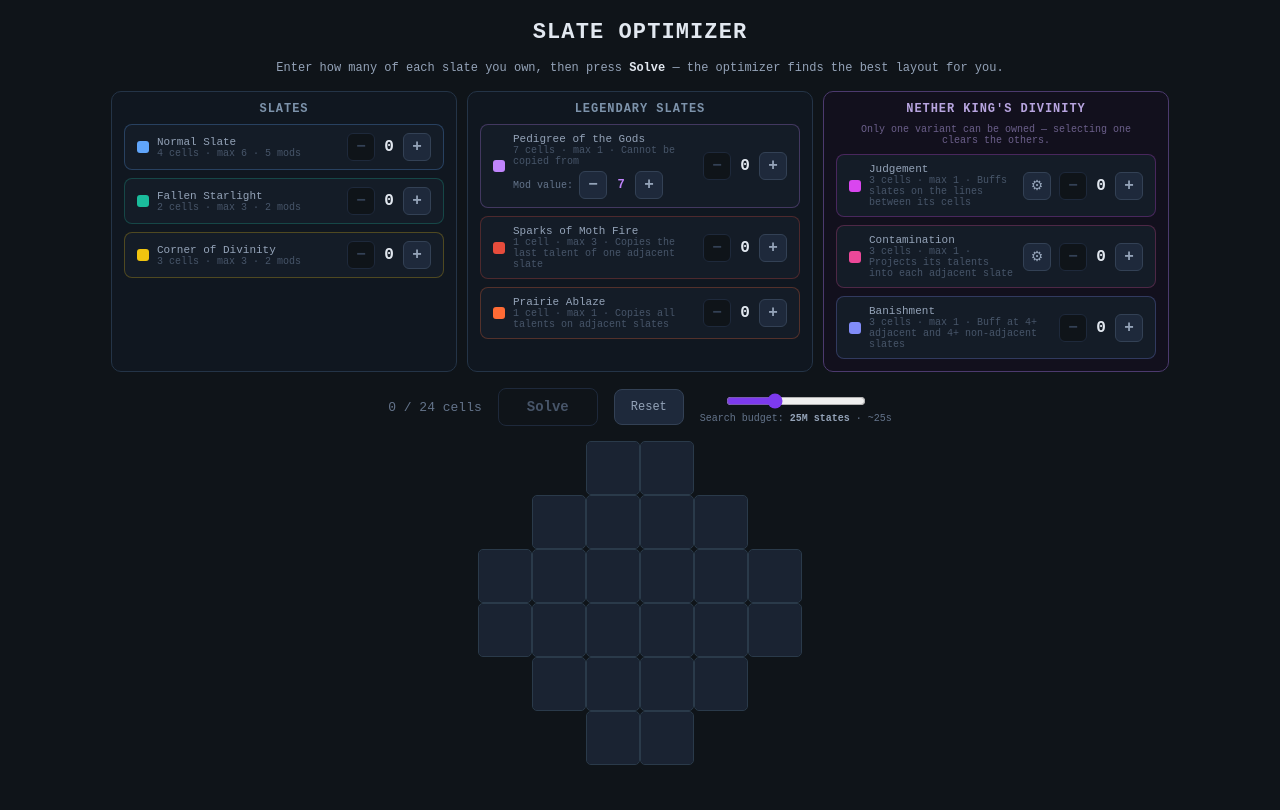
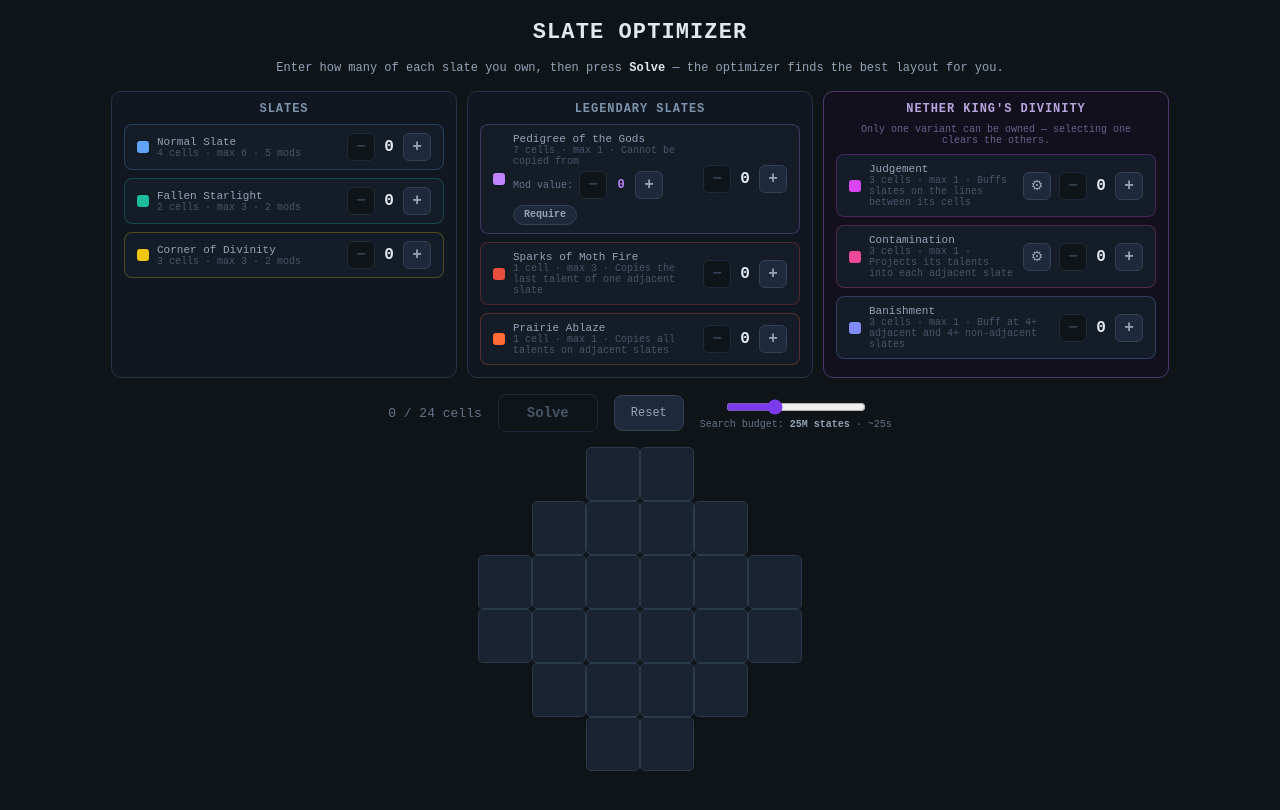
Before and after one commit to chaseh80/Slate-Optimizer, a React (Vite) app: page / in a window 1280 px wide. Shown: the top 810 px of the page. Built offline with nearby package versions, Linux system fonts and the light colour scheme.

Commit message:
ui changes that influence optimization

```diff
--- a/src/SlateOptimizer.jsx
+++ b/src/SlateOptimizer.jsx
@@ -2,7 +2,7 @@ import { useState, useMemo, useCallback, useRef } from "react";
 import {
   ROWS, COLS, VALID, VALID_SET, TOTAL,
   PIECE_SIZE, PIECE_MAX, NETHER, COLORS, PIECE_LABELS, PIECE_DESC,
-  NETHER_MODS, EMPTY_MODS, DEFAULT_PEDIGREE_VALUE, modValueTable, analyzeSolution,
+  NETHER_MODS, EMPTY_MODS, DEFAULT_PEDIGREE_VALUE, MAX_PEDIGREE_VALUE, modValueTable, analyzeSolution,
 } from "./solver.js";
 
 /* ───── Inventory columns ───── */
@@ -45,6 +45,7 @@ export default function SlateOptimizer(){
   const [counts, setCounts] = useState({...EMPTY_COUNTS});
   const [mods, setMods] = useState({...EMPTY_MODS});
   const [pedigreeVal, setPedigreeVal] = useState(DEFAULT_PEDIGREE_VALUE);
+  const [requirePedigree, setRequirePedigree] = useState(false);
   const [modOpen, setModOpen] = useState(null); // which nether cat's modifier panel is open
   const [budgetIdx, setBudgetIdx] = useState(2); // default 25M states
   const [solving, setSolving] = useState(false);
@@ -60,7 +61,17 @@ export default function SlateOptimizer(){
   },[]);
 
   const changePedigreeVal = useCallback((v)=>{
-    setPedigreeVal(Math.max(1, Math.min(15, v)));
+    setPedigreeVal(Math.max(0, Math.min(MAX_PEDIGREE_VALUE, v)));
+    setResult(null);
+  },[]);
+
+  const toggleRequirePedigree = useCallback(()=>{
+    setRequirePedigree(prev=>{
+      const next = !prev;
+      // Requiring pedigree implies owning one.
+      if(next) setCounts(p=>p.pedigree>0 ? p : {...p, pedigree:1});
+      return next;
+    });
     setResult(null);
   },[]);
 
@@ -74,6 +85,7 @@ export default function SlateOptimizer(){
       if(NETHER.includes(cat) && val>0) NETHER.filter(x=>x!==cat).forEach(x=>{ n[x]=0; });
       return n;
     });
+    if(cat==="pedigree" && val===0) setRequirePedigree(false);
     setResult(null);
   },[]);
 
@@ -92,8 +104,8 @@ export default function SlateOptimizer(){
         setResult(e.data.result); setSolving(false); setProgress(null);
       }
     };
-    w.postMessage({counts, mods, pedigreeVal, maxIters:BUDGETS[budgetIdx].v});
-  },[counts,mods,pedigreeVal,totalArea,solving,budgetIdx]);
+    w.postMessage({counts, mods, pedigreeVal, requirePedigree, maxIters:BUDGETS[budgetIdx].v});
+  },[counts,mods,pedigreeVal,requirePedigree,totalArea,solving,budgetIdx]);
 
   const handleCancel = useCallback(()=>{
     if(workerRef.current){ workerRef.current.terminate(); workerRef.current = null; }
@@ -177,7 +189,8 @@ export default function SlateOptimizer(){
               {col.title}
             </div>
             {col.note && <div style={{fontSize:10, color:"#6b5f8a", maxWidth:300, textAlign:"center"}}>{col.note}</div>}
-            {col.cats.map(cat=>renderCard(cat, counts, setCount, mods, setModOpen, pedigreeVal, changePedigreeVal))}
+            {col.cats.map(cat=>renderCard(cat, counts, setCount, mods, setModOpen,
+              {pedigreeVal, changePedigreeVal, requirePedigree, toggleRequirePedigree}))}
           </div>
         ))}
       </div>
@@ -390,7 +403,8 @@ export default function SlateOptimizer(){
   );
 }
 
-function renderCard(cat, counts, setCount, mods, openMods, pedigreeVal, changePedigreeVal){
+function renderCard(cat, counts, setCount, mods, openMods, pedigree){
+  const {pedigreeVal, changePedigreeVal, requirePedigree, toggleRequirePedigree} = pedigree;
   // Inside the Nether section the header already says "Nether King's Divinity".
   const label = NETHER.includes(cat) ? PIECE_LABELS[cat].split(": ")[1] : PIECE_LABELS[cat];
   const modList = NETHER_MODS[cat];
@@ -412,11 +426,20 @@ function renderCard(cat, counts, setCount, mods, openMods, pedigreeVal, changePe
           {PIECE_DESC[cat] ? ` · ${PIECE_DESC[cat]}` : ""}
         </div>
         {cat==="pedigree" && (
-          <div style={{display:"flex", alignItems:"center", gap:6, marginTop:4}}>
+          <div style={{display:"flex", alignItems:"center", gap:6, marginTop:4, flexWrap:"wrap"}}>
             <span style={{fontSize:10, color:"#64748b"}}>Mod value:</span>
-            <Btn small onClick={()=>changePedigreeVal(pedigreeVal-1)} disabled={pedigreeVal<=1}>−</Btn>
+            <Btn small onClick={()=>changePedigreeVal(pedigreeVal-1)} disabled={pedigreeVal<=0}>−</Btn>
             <span style={{fontSize:12, fontWeight:700, color:"#c084fc", minWidth:16, textAlign:"center"}}>{pedigreeVal}</span>
-            <Btn small onClick={()=>changePedigreeVal(pedigreeVal+1)} disabled={pedigreeVal>=15}>+</Btn>
+            <Btn small onClick={()=>changePedigreeVal(pedigreeVal+1)} disabled={pedigreeVal>=MAX_PEDIGREE_VALUE}>+</Btn>
+            <button onClick={toggleRequirePedigree} style={{
+              padding:"4px 10px", fontSize:10, fontWeight:700, fontFamily:"inherit",
+              background:requirePedigree?"#3b2a5e":"#1e293b",
+              color:requirePedigree?"#c4a7f7":"#94a3b8",
+              border:`1px solid ${requirePedigree?"#7c3aed":"#334155"}`,
+              borderRadius:12, cursor:"pointer", lineHeight:1,
+            }}>
+              {requirePedigree?"✓ Required":"Require"}
+            </button>
           </div>
         )}
       </div>
--- a/src/solver.js
+++ b/src/solver.js
@@ -83,8 +83,10 @@ export const CONTAM_BASE = 2;       // mods Contamination projects into each tar
 export const JUDGE_PCT = 0.5;       // base effect increase for slates on Judgement's lines
 export const BANISH_VALUE = 5;      // flat value of Banishment's buff
 export const COVER_EPS = 0.01;      // per-cell tie-breaker
-// Intrinsic mod counts (pedigree's is user-adjustable at runtime).
-export const DEFAULT_PEDIGREE_VALUE = 7;
+// Intrinsic mod counts (pedigree's is user-adjustable at runtime, 0–3:
+// its mods are impactful but unscalable, so "require it" is the usual want).
+export const DEFAULT_PEDIGREE_VALUE = 0;
+export const MAX_PEDIGREE_VALUE = 3;
 export function modValueTable(pedigreeVal){
   return {pedigree:pedigreeVal, normal:5, starlight:2, corner:2,
           spark:0, prairie:0, judgement:0, contamination:0, banishment:0};
@@ -213,7 +215,7 @@ export const DIRS8 = [...DIRS,[1,1],[1,-1],[-1,1],[-1,-1]];
    Banishment, when placed, is a hard constraint: at least 4 adjacent and
    at least 4 non-adjacent other slates — solutions violating it are never recorded.
    Spark and Prairie may never be placed adjacent to each other. */
-export function solve(counts, mods, pedigreeVal = DEFAULT_PEDIGREE_VALUE, maxIters = 25_000_000, onProgress = null){
+export function solve(counts, mods, pedigreeVal = DEFAULT_PEDIGREE_VALUE, requirePedigree = false, maxIters = 25_000_000, onProgress = null){
   const occ = new Int8Array(ROWS*COLS).fill(-1); // -1 off-board, 0 empty, 1 filled, 2 skipped
   const pid = new Int16Array(ROWS*COLS).fill(-1);
   for(const [r,c] of VALID) occ[r*COLS+c] = 0;
@@ -229,6 +231,9 @@ export function solve(counts, mods, pedigreeVal = DEFAULT_PEDIGREE_VALUE, maxIte
     judgement:4*Math.max(...Object.values(judgeVal)),
     pedigree:0, normal:0, corner:0, starlight:0,
   };
+
+  const pedigreeNeed = requirePedigree && (counts.pedigree||0)>0;
+  let pedigreePlaced = 0;
 
   const rem = {...counts};
   let coverage = 0, bonus = 0, intrinsic = 0, emptyCells = TOTAL;
@@ -265,7 +270,8 @@ export function solve(counts, mods, pedigreeVal = DEFAULT_PEDIGREE_VALUE, maxIte
 
     const score = intrinsic + bonus + COVER_EPS*coverage;
     const banishOk = banishIdx<0 || (banishAdj>=4 && banishNon>=4);
-    if(banishOk && score>best.score){
+    const pedigreeOk = !pedigreeNeed || pedigreePlaced>0;
+    if(banishOk && pedigreeOk && score>best.score){
       best = {score, sol:placed.map(p=>({cat:p.cat, cells:p.cells, gaps:p.gaps})), coverage, bonus, intrinsic};
     }
     // Prune: even placing every remaining piece and hitting every remaining bonus can't beat best.
@@ -353,11 +359,13 @@ export function solve(counts, mods, pedigreeVal = DEFAULT_PEDIGREE_VALUE, maxIte
             else { banishNon++; banishDelta = "non"; }
           }
           bonus += d; potential -= d; intrinsic += modVal[cat];
+          if(cat==="pedigree") pedigreePlaced++;
 
           bt();
 
           /* ── unplace ── */
           bonus -= d; potential += d; intrinsic -= modVal[cat];
+          if(cat==="pedigree") pedigreePlaced--;
           if(banishDelta==="adj")banishAdj--; else if(banishDelta==="non")banishNon--;
           for(const j of satUndo) sparkSat[j] = false;
           if(cat==="judgement") judgeIdx = -1;
--- a/src/solverWorker.js
+++ b/src/solverWorker.js
@@ -1,8 +1,8 @@
 import { solve } from "./solver.js";
 
 self.onmessage = (e) => {
-  const { counts, mods, pedigreeVal, maxIters } = e.data;
-  const result = solve(counts, mods, pedigreeVal, maxIters, (iters, best) => {
+  const { counts, mods, pedigreeVal, requirePedigree, maxIters } = e.data;
+  const result = solve(counts, mods, pedigreeVal, requirePedigree, maxIters, (iters, best) => {
     self.postMessage({
       type: "progress",
       iters,
```
Also changed, not shown: 1 other file (tests, documents, lock files or other folders).
